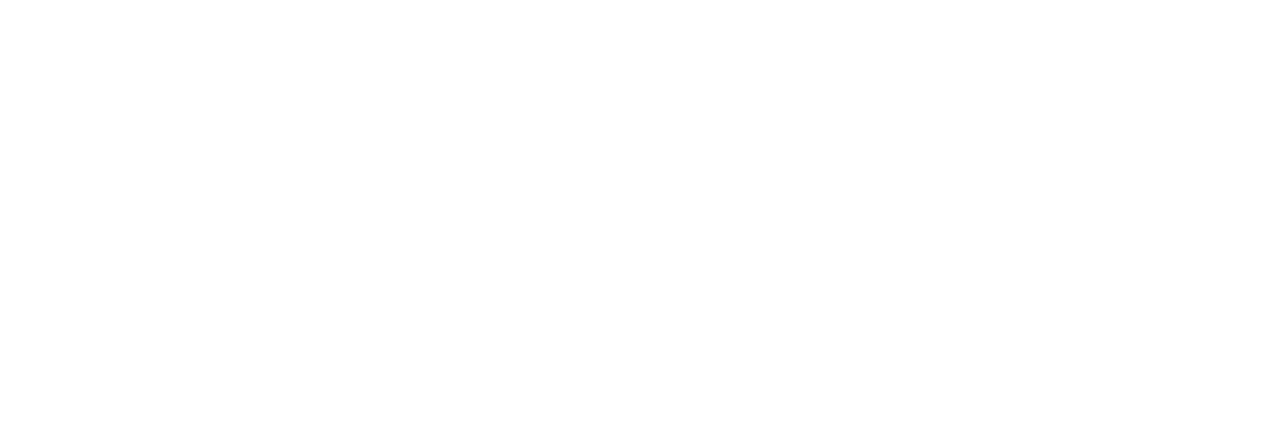
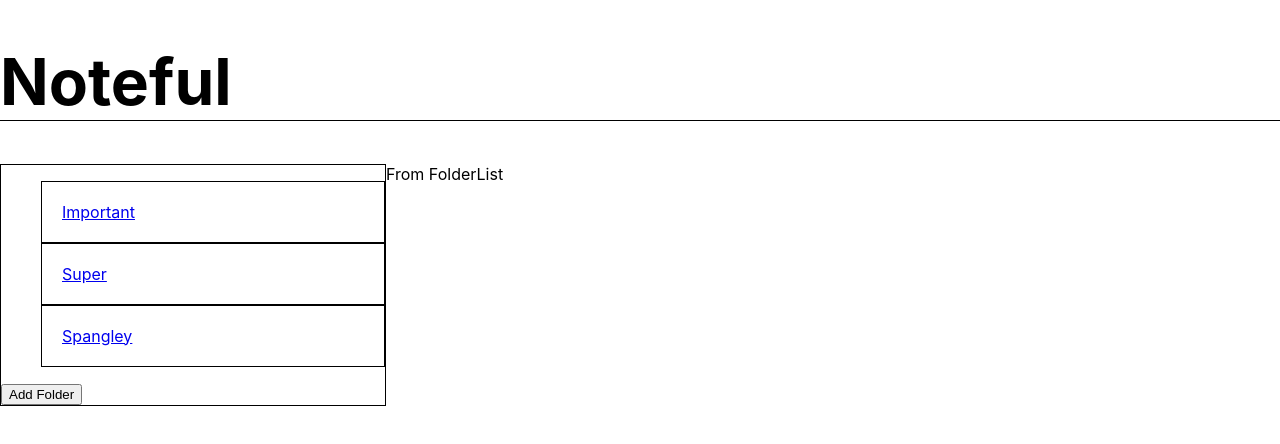
Before and after one commit to thinkful-ei-narwhal/noteful-context-Joseph-Kevin, a React (Create React App) app: page /folder/1 in a window 1280 px wide. Shown: the top 444 px of the page. Built offline with nearby package versions, Linux system fonts and the light colour scheme.

Commit message:
working on sidebar functionality

```diff
--- a/src/App.css
+++ b/src/App.css
@@ -1,3 +1,3 @@
 .note-items {
-  margin-left: 30%;
+  margin-left: 35%;
 }
--- a/src/App.js
+++ b/src/App.js
@@ -130,8 +130,8 @@
     return (
       <div className="App">
         <Switch>
-          <Route exact path='/' render={() => <Main notes={this.state.notes}/>}/>
-          <Route exact path='/folder' component={FolderList}/>
+          <Route exact path='/' render={() => <Main notes={this.state.notes} />}/>
+          <Route exact path='/folder/:id' render={() => <FolderList folders={this.state.folders} />}/>
           <Route exact path='/note' component={Note}/>
         </Switch>
       </div>
--- a/src/components/FolderList.js
+++ b/src/components/FolderList.js
@@ -3,11 +3,13 @@
 import Sidebar from './constants/Sidebar';
 
 
-export default function FolderList() {
+export default function FolderList(props) {
+
+
   return(
     <div className="main">
       <Header />
-      <Sidebar />
+      <Sidebar folders={props.folders}/>
       <p>From FolderList</p>
     </div>
   )
--- a/src/components/Note.js
+++ b/src/components/Note.js
@@ -1,7 +1,4 @@
 import React from 'react';
-import Header from './constants/Header';
-import Sidebar from './constants/Sidebar';
-
 
 export default function Note(props) {
   return(
--- a/src/components/constants/Sidebar.js
+++ b/src/components/constants/Sidebar.js
@@ -1,12 +1,15 @@
 import React from 'react';
+import { Link } from 'react-router-dom';
 
 export default function Sidebar(props) {
+  let folderLinks = props.folders.map(folder => (
+  <li><Link to="/folder">{folder.name}</Link></li>
+  ))
+
   return(
     <div className="sidebar">
       <ul className="folder-list">
-        <li>Folder 1</li>
-        <li>Folder 2</li>
-        <li>Folder 3</li>
+        {folderLinks}
       </ul>
       <button>Add Folder</button>
     </div>
```
